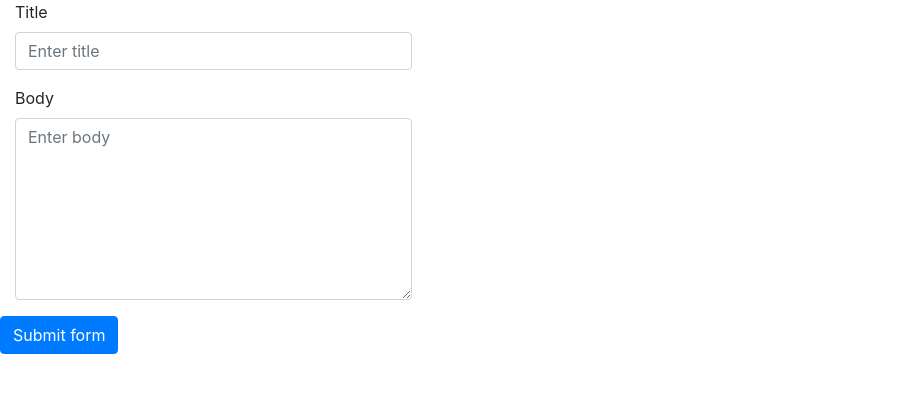
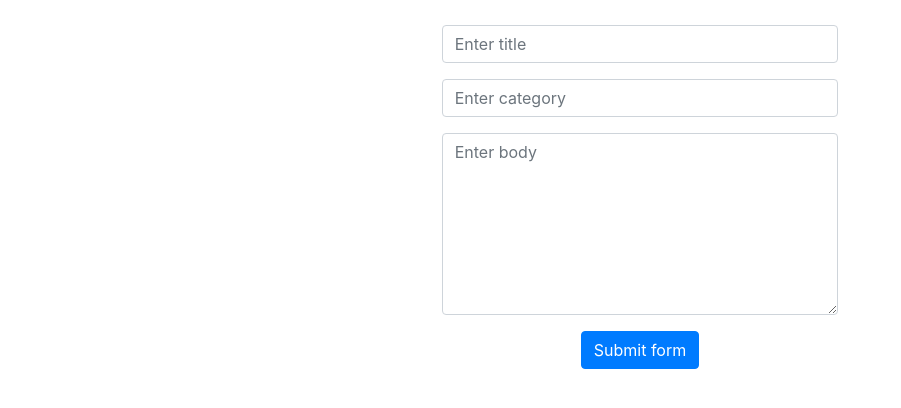
Before and after one commit to SomeCristi/notebook, a React app: page / in a window 1280 px wide. Shown: the top 408 px of the page, without its empty margins (0-901 px from the left). Built offline with nearby package versions, Linux system fonts and the light colour scheme.

Commit message:
Add card subtitle

```diff
--- a/src/components/Notes/NoteForm.js
+++ b/src/components/Notes/NoteForm.js
@@ -7,18 +7,19 @@ import Col from 'react-bootstrap/Col';
 const NoteForm = props => {
   const [ title, setTitle] = useState('');
   const [ body, setBody] = useState('');
+  const [ category, setCategory ] = useState('');
 
   const submitHandler = event => {
     // prevent the form from being submitted because otherwise it will refresh the page
     // and the state from notes will be lost
     event.preventDefault();
-    props.addNote({title: title, body: body})
+    props.addNote({title: title, category: category, body: body})
   };
 
   return (
-    <Form onSubmit={submitHandler}>
+    <center>
+    <Form onSubmit={submitHandler} style={{marginTop: '25px', marginBottom: '25px'}}>
       <Form.Group as={Col} md="4" controlId='formBasicTitle'>
-        <Form.Label>Title</Form.Label>
         <Form.Control
           required
           type='text'
@@ -30,8 +31,19 @@ const NoteForm = props => {
         />
       </Form.Group>
 
+      <Form.Group as={Col} md="4" controlId='formBasicCategory'>
+        <Form.Control
+          required
+          type='text'
+          placeholder='Enter category'
+          value={category}
+          onChange={event => {
+            setCategory(event.target.value)
+          }}
+        />
+      </Form.Group>
+
       <Form.Group as={Col} md="4" controlId='formBasicBody'>
-        <Form.Label>Body</Form.Label>
         <Form.Control
           required
           as="textarea"
@@ -47,6 +59,7 @@ const NoteForm = props => {
       </Form.Group>
       <Button type="submit">Submit form</Button>
     </Form>
+    </center>
   )
 }
 
--- a/src/components/Notes/NoteList.js
+++ b/src/components/Notes/NoteList.js
@@ -7,9 +7,10 @@ const NoteList = props => {
   return(
     <CardDeck>
       {props.notes.map(note => (
-        <Card key={Math.random()} style={{ minWidth: '30rem' }}>
+        <Card key={Math.random()} style={{ minWidth: '30rem', maxWidth: '50rem', marginBottom: '10px' }}>
           <Card.Body>
-            <Card.Title>{note.title}</Card.Title>
+            <Card.Subtitle className="mb-4 text-muted">{note.category}</Card.Subtitle>
+            <Card.Title style={{ fontSize: '24px' }}>{note.title}</Card.Title>
             <Card.Text>{note.body}</Card.Text>
           </Card.Body>
         </Card>
```
